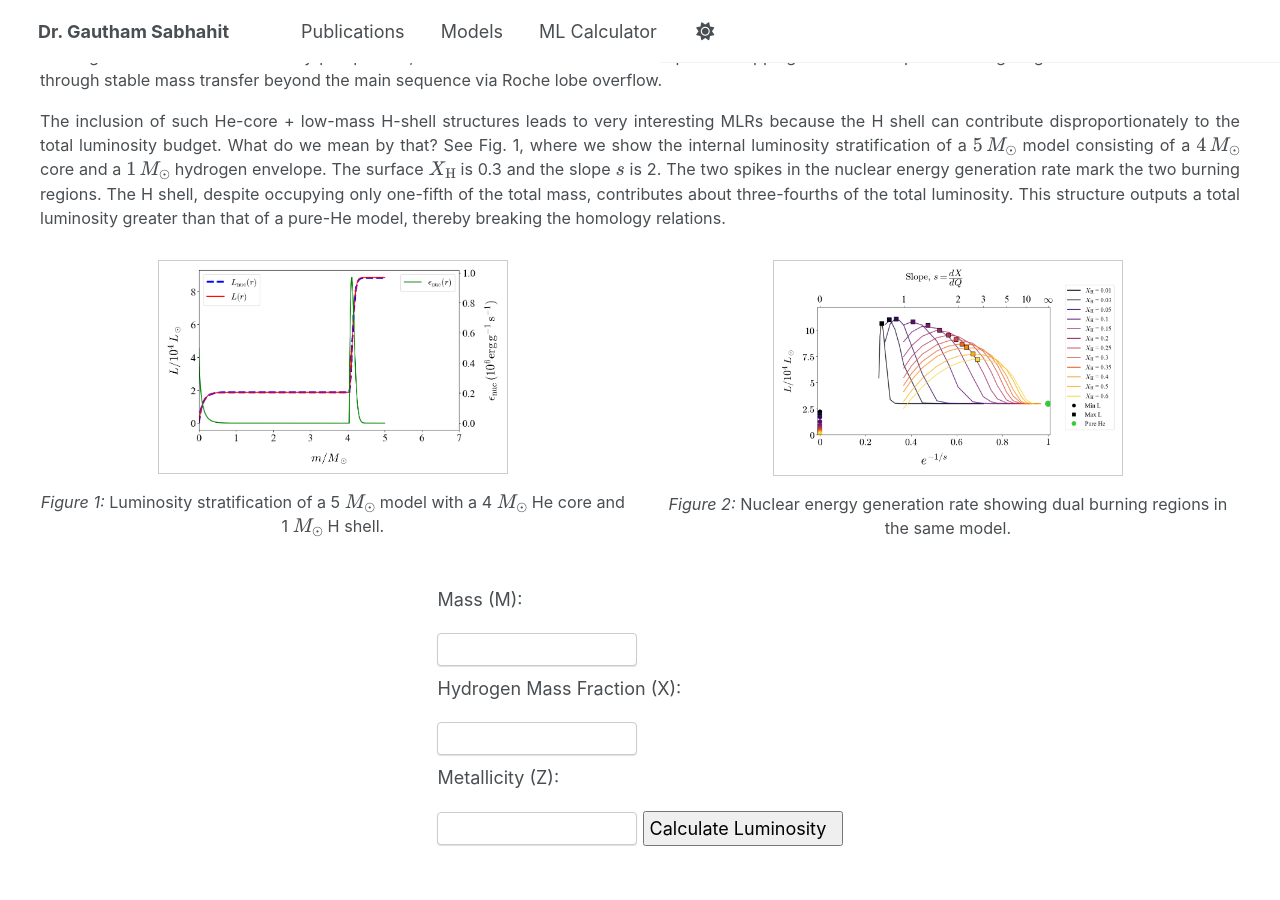
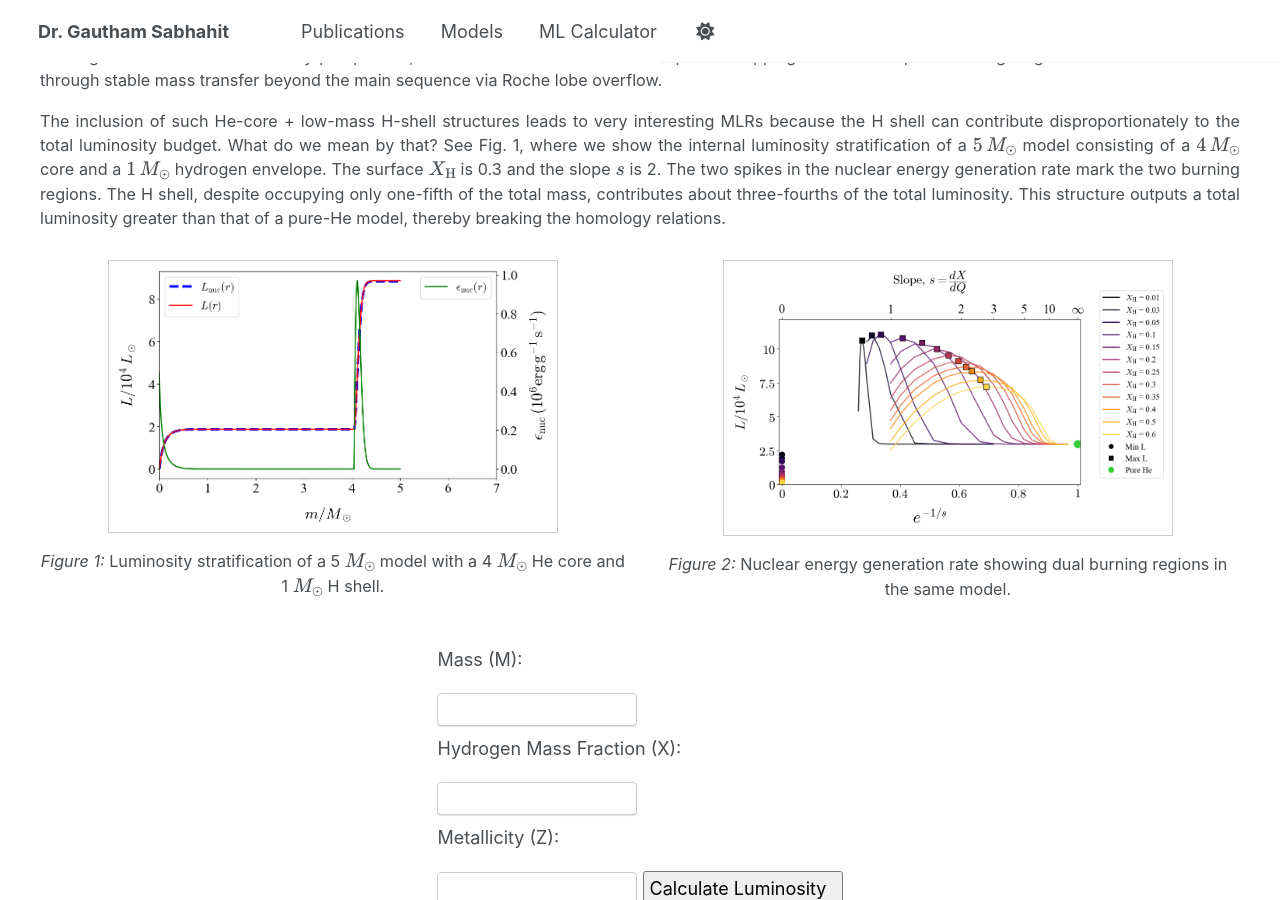
Before and after one commit to Mdot-com/mdot.com, a Jekyll site: the page built from ml-calculator.md, in a window 1280 px wide and 900 px high, scrolled down 440 px. Built offline with Jekyll 4.4.1, drawn with Linux system fonts in a browser that asks for light colours.

Commit message:
Update ml-calculator.md

```diff
--- a/ml-calculator.md
+++ b/ml-calculator.md
@@ -62,11 +62,11 @@
 
 <div style="display: flex; justify-content: center; gap: 30px; margin: 30px 0;">
   <div style="text-align: center;">
-    <img src="https://gautham-sabhahit.github.io/images/chemical_profile_structure_L.png" alt="Figure 1" style="max-width: 100%; width: 350px; border: 1px solid #ccc; padding: 5px;">
+    <img src="https://gautham-sabhahit.github.io/images/chemical_profile_structure_L.png" alt="Figure 1" style="max-width: 100%; width: 450px; border: 1px solid #ccc; padding: 5px;">
     <p><em>Figure 1:</em> Luminosity stratification of a 5 \(M_\odot\) model with a 4 \(M_\odot\) He core and 1 \(M_\odot\) H shell.</p>
   </div>
   <div style="text-align: center;">
-    <img src="https://gautham-sabhahit.github.io/images/max_s_max_L_M5.0.png" alt="Figure 2" style="max-width: 100%; width: 350px; border: 1px solid #ccc; padding: 5px;">
+    <img src="https://gautham-sabhahit.github.io/images/max_s_max_L_M5.0.png" alt="Figure 2" style="max-width: 100%; width: 450px; border: 1px solid #ccc; padding: 5px;">
     <p><em>Figure 2:</em> Nuclear energy generation rate showing dual burning regions in the same model.</p>
   </div>
 </div>
```
